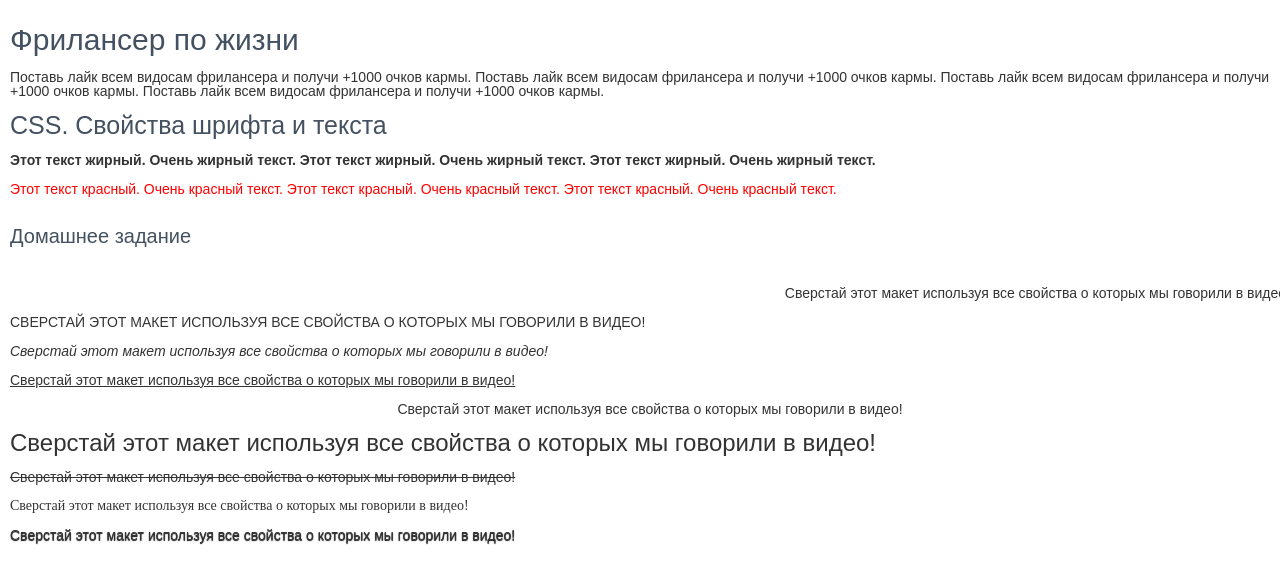
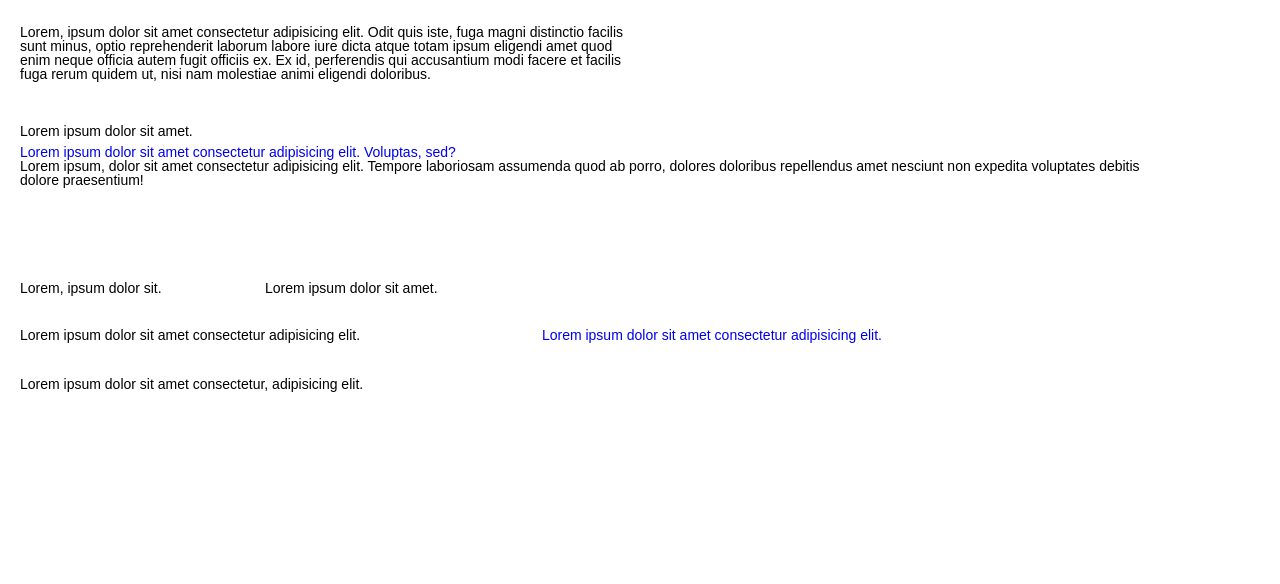
Before and after one commit to DeveloperCPP/SecondLayout, a plain HTML site: page index.html in a window 1280 px wide. Drawn offline with Linux system fonts and the light colour scheme.

Commit message:
Did second layout

```diff
--- a/css/style.css
+++ b/css/style.css
@@ -16,93 +16,62 @@ img{vertical-align: top;}
 h1,h2,h3,h4,h5,h6{font-size:inherit;font-weight: inherit;}
 /*--------------------*/
 body{
-	margin:25px 0px 0px 10px;
 	font-family: Arial, "Helvetica Neue", Helvetica, sans-serif;
-	font-weight: 400;
-	max-width: 1280px;
+	margin:25px 0px 10px 20px;
+	font-weight: 400px;
+	font-size: 14px;
 }
-.content-title{
-	font-size: 30px;
-	color: #445161;
-	margin:0px 0px 15px 0px;
-	max-width: 1280px;
+.firstdiv {
+	width:613px;
+	height: 67px;
+	margin:0px 0px 32px 0px;
 }
-.content-byte{
-	font-size: 14px;
-	color: #333333;
-	margin:0px 0px 15px 0px;
+.firstspan {
+	width: 275px;
+	height: 16px;
+	display: block;
+	margin: 0px 0px 5px 0px;
 }
-.content-name{
-	font-size: 25px;
-	color: #445161;
-	margin:0px 0px 15px 0px;
+.firstlink {
+	width: 454px;
+	height: 15px;
+	margin:0px 0px 32px 0px;
 }
-.boldtext{
-	font-size: 14px;
-	font-weight: 700;
-	color: #333333;
-	margin:0px 0px 15px 0px;
+.seconddiv {
+	width: 1147px;
+	height: 90px;
+	margin:0px 0px 32px 0px;
 }
-.redtext{
-	font-size: 14px;
-	font-weight: 400;
-	color: #ff0000;
-	margin:0px 0px 30px 0px;
+.thirddiv {
+	width: 241px;
+	height: 15px;
+	display: block;
+	margin:0px 0px 32px 0px;
+	display: inline-block;
 }
-.content-homework{
-	font-size: 20px;
-	color: #445161;
-	margin:0px 0px 40px 0px;
+.firstp {
+	width: 229px;
+	height: 14px;
+	display: inline-block;
+	margin:0px 0px 32px 0px;
+
 }
-.left-side-text{
-	font-size: 14px;
-	text-align: right;
-	color: #333333;
-	margin:0px 0px 15px 0px;
+.secondspan{
+	height: 17px;
+	width: 498px;
+	display: inline-block;
+	margin: 0px 20px 0px 0px;
 }
-.uppercase-text{
-	font-size: 14px;
-	text-transform: uppercase;
-	color: #333333;
-	margin:0px 0px 15px 0px;
+
+.secondlink{
+height: 17px;
+width: 470px;
+display: inline-block;
+margin: 0px 0px 32px 0px;
 }
-.italic-text{
-	font-size: 14px;
-	font-style: italic;
-	color: #333333;
-	margin:0px 0px 15px 0px;
+.lastspan {
+	display: block;
+	width: 350px;
+	height: 114px;
+	line-break: none;
 }
-.underline-text{
-	margin:0px 0px 15px 0px;
-	font-size: 14px;
-	text-decoration: underline;
-	color: #333333;
-}
-.center-text{
-	margin:0px 0px 15px 0px;
-	font-size: 14px;
-	text-align: center;
-	color: #333333;
-}
-.head-text{
-	margin:0px 0px 15px 0px;
-	font-size: 24px;
-	color: #333333;
-}
-.tire-text{
-	margin:0px 0px 15px 0px;
-	font-size: 14px;
-	text-decoration: line-through;
-	color: #333333;
-}
-.unn-text{
-	font-family: "Times New Roman", Times, Baskerville, Georgia, serif;
-	margin:0px 0px 15px 0px;
-	font-size: 14px;
-	color: #333333;
-}
-.shadow-text{
-	font-size: 14px;
-	text-shadow: 0px 1px 1px #000000;
-	color: #333333;
-}
--- a/index.html
+++ b/index.html
@@ -11,26 +11,21 @@
 </head>
 
 <body>
-	<h1 class="content-title">Фрилансер по жизни</h1>
-	<p class="content-byte">Поставь лайк всем видосам фрилансера и получи +1000 очков кармы. Поставь лайк всем видосам
-		фрилансера и получи +1000 очков кармы. Поставь лайк всем видосам фрилансера и получи +1000 очков кармы. Поставь
-		лайк всем видосам фрилансера и получи +1000 очков кармы.</p>
-	<h2 class="content-name">CSS. Свойства шрифта и текста</h2>
-	<p class="boldtext">Этот текст жирный. Очень жирный текст. Этот текст жирный. Очень жирный текст. Этот текст жирный.
-		Очень жирный текст.</p>
-	<p class="redtext">Этот текст красный. Очень красный текст. Этот текст красный. Очень красный текст. Этот текст
-		красный. Очень красный текст.
-	</p>
-	<h3 class="content-homework">Домашнее задание</h3>
-	<p class="left-side-text">Сверстай этот макет используя все свойства о которых мы говорили в видео!</p>
-	<p class="uppercase-text">Сверстай этот макет используя все свойства о которых мы говорили в видео!</p>
-	<p class="italic-text">Сверстай этот макет используя все свойства о которых мы говорили в видео!</p>
-	<p class="underline-text">Сверстай этот макет используя все свойства о которых мы говорили в видео!</p>
-	<p class="center-text">Сверстай этот макет используя все свойства о которых мы говорили в видео!</p>
-	<h3 class="head-text">Сверстай этот макет используя все свойства о которых мы говорили в видео!</h3>
-	<p class="tire-text">Сверстай этот макет используя все свойства о которых мы говорили в видео!</p>
-	<p class="unn-text">Сверстай этот макет используя все свойства о которых мы говорили в видео!</p>
-	<p class="shadow-text">Сверстай этот макет используя все свойства о которых мы говорили в видео!</p>
+	<div class="firstdiv">Lorem, ipsum dolor sit amet consectetur adipisicing elit. Odit quis iste, fuga magni
+		distinctio facilis sunt minus, optio reprehenderit laborum labore iure dicta atque totam ipsum eligendi amet
+		quod enim neque officia autem fugit officiis ex. Ex id, perferendis qui accusantium modi facere et facilis fuga
+		rerum quidem ut, nisi nam molestiae animi eligendi doloribus.</div>
+	<span class="firstspan">Lorem ipsum dolor sit amet.</span>
+	<a class="firstlink" href="#">Lorem ipsum dolor sit amet consectetur adipisicing elit. Voluptas, sed?</a>
+	<div class="seconddiv">Lorem ipsum, dolor sit amet consectetur adipisicing elit. Tempore laboriosam assumenda quod
+		ab porro, dolores doloribus repellendus amet nesciunt non expedita voluptates debitis dolore praesentium!</div>
+	<div class="thirddiv">Lorem, ipsum dolor sit.</div>
+	<p class="firstp">Lorem ipsum dolor sit amet.</p>
+	<br>
+	<span class="secondspan">Lorem ipsum dolor sit amet consectetur adipisicing elit.</span>
+	<a href="#" class="secondlink">Lorem ipsum dolor sit amet consectetur adipisicing elit.</a>
+	<span class="lastspan">Lorem ipsum dolor sit amet consectetur, adipisicing elit.</span>
+
 </body>
 
 </html>
```
Also changed, not shown: Layout_Source/description.txt (added), 1 other file.
